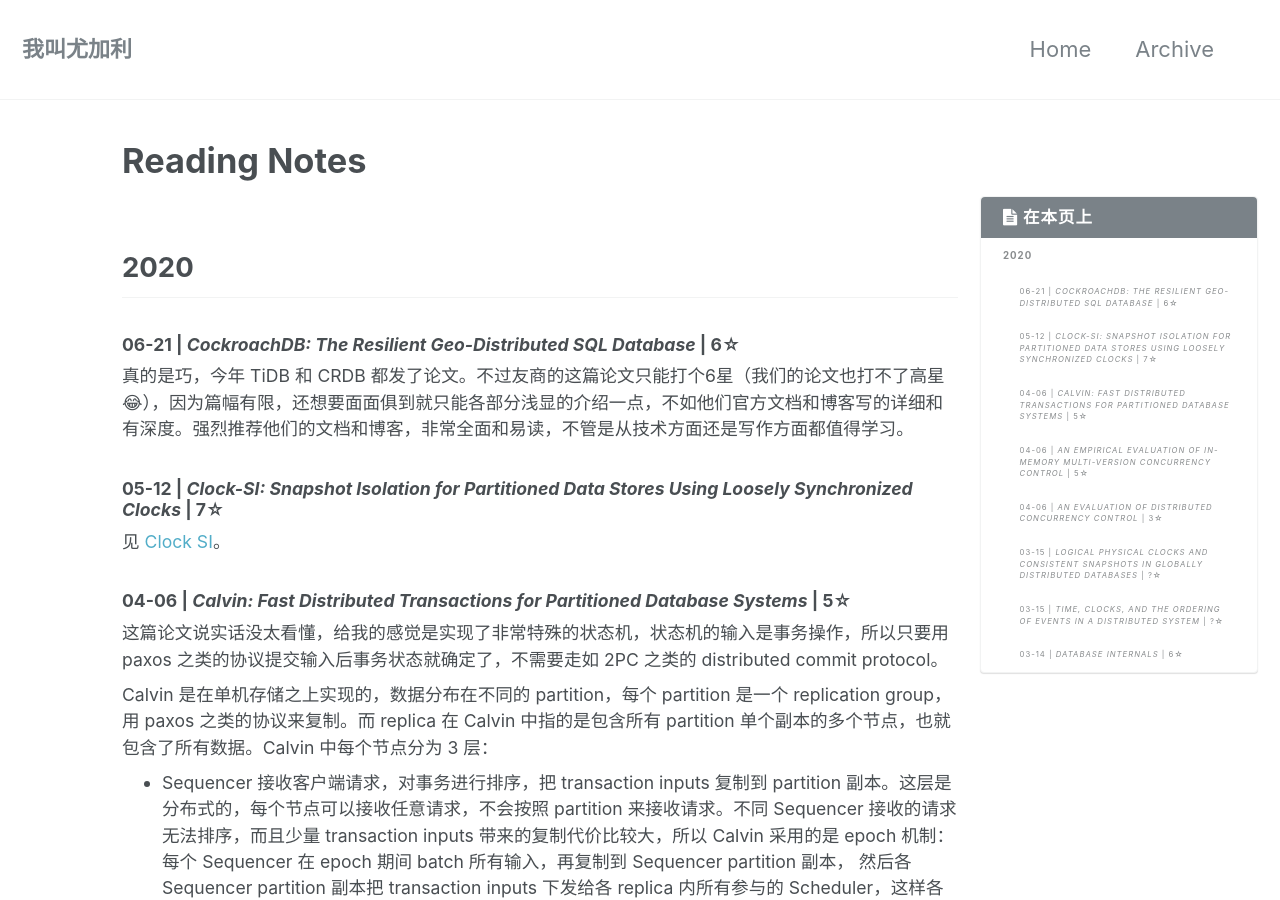
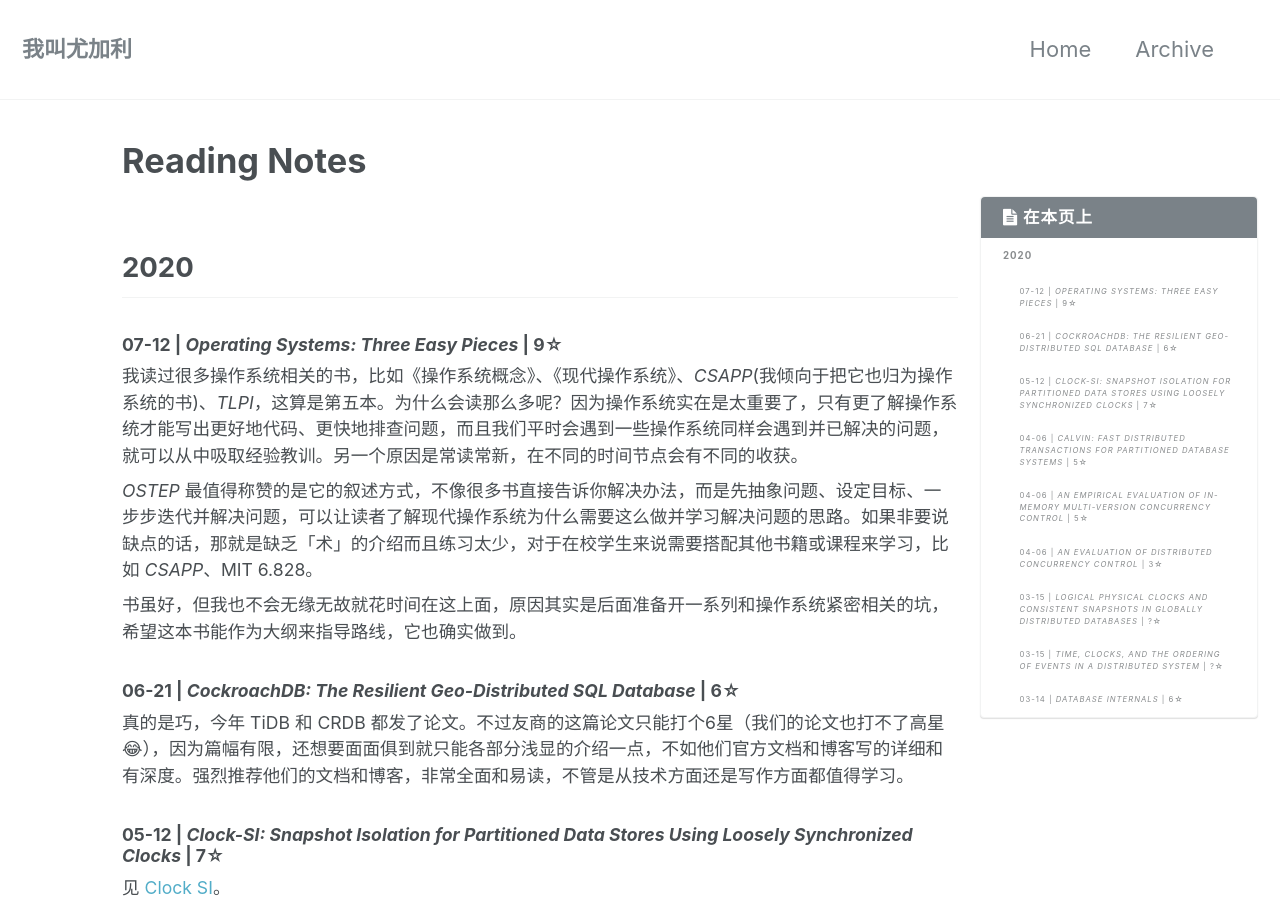
Before and after one commit to youjiali1995/youjiali1995.github.io, a Jekyll site: the page built from _posts/Reading/2020-03-14-reading-notes.md, in a window 1280 px wide and 900 px high. Built offline with Jekyll 4.4.1, drawn with Linux system fonts in a browser that asks for light colours.

Commit message:
reading: add OSTEP
Signed-off-by: youjiali1995 <zlwgx1023@gmail.com>

```diff
--- a/_posts/Reading/2020-03-14-reading-notes.md
+++ b/_posts/Reading/2020-03-14-reading-notes.md
@@ -8,6 +8,14 @@ categories: Reading
 {% include toc %}
 
 ## 2020
+
+### 07-12 | *Operating Systems: Three Easy Pieces* | 9☆
+
+我读过很多操作系统相关的书，比如《操作系统概念》、《现代操作系统》、*CSAPP*(我倾向于把它也归为操作系统的书)、*TLPI*，这算是第五本。为什么会读那么多呢？因为操作系统实在是太重要了，只有更了解操作系统才能写出更好地代码、更快地排查问题，而且我们平时会遇到一些操作系统同样会遇到并已解决的问题，就可以从中吸取经验教训。另一个原因是常读常新，在不同的时间节点会有不同的收获。
+
+*OSTEP* 最值得称赞的是它的叙述方式，不像很多书直接告诉你解决办法，而是先抽象问题、设定目标、一步步迭代并解决问题，可以让读者了解现代操作系统为什么需要这么做并学习解决问题的思路。如果非要说缺点的话，那就是缺乏「术」的介绍而且练习太少，对于在校学生来说需要搭配其他书籍或课程来学习，比如 *CSAPP*、MIT 6.828。
+
+书虽好，但我也不会无缘无故就花时间在这上面，原因其实是后面准备开一系列和操作系统紧密相关的坑，希望这本书能作为大纲来指导路线，它也确实做到。
 
 ### 06-21 | *CockroachDB: The Resilient Geo-Distributed SQL Database* | 6☆
 
```
